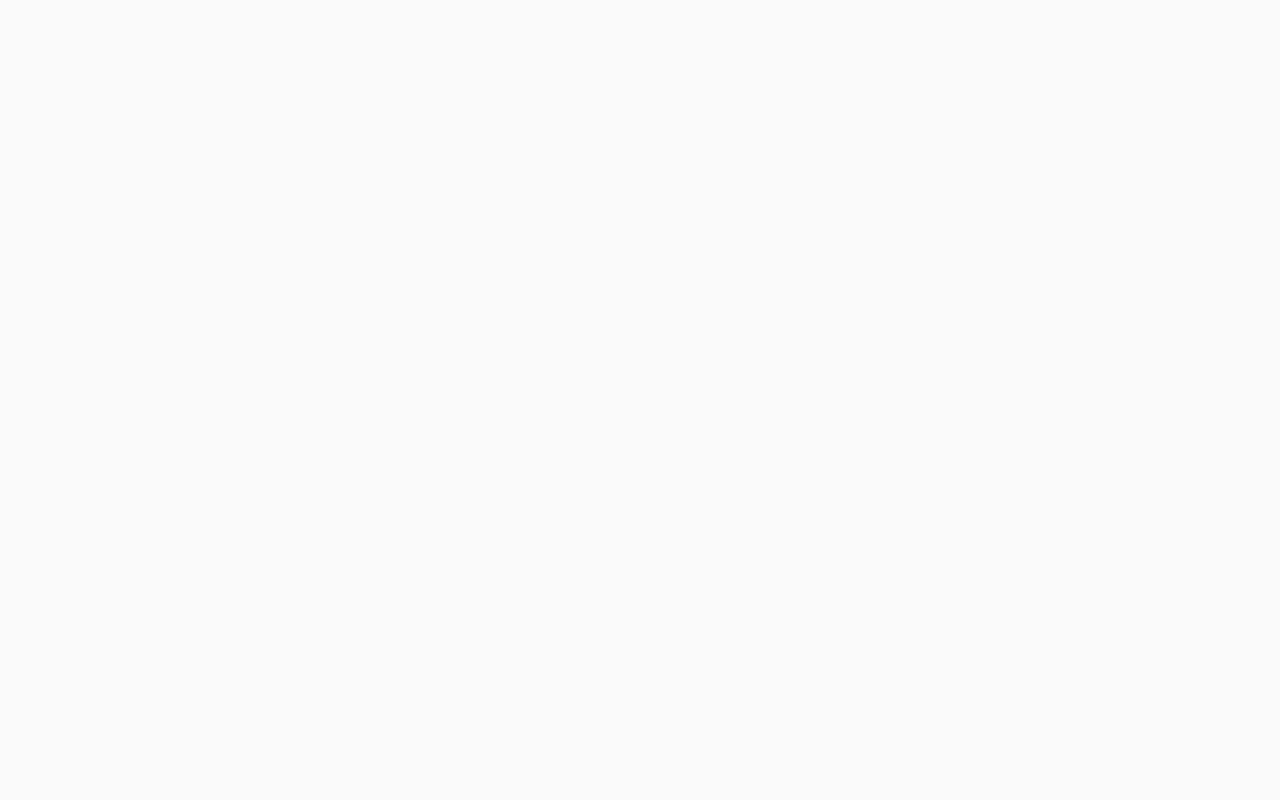
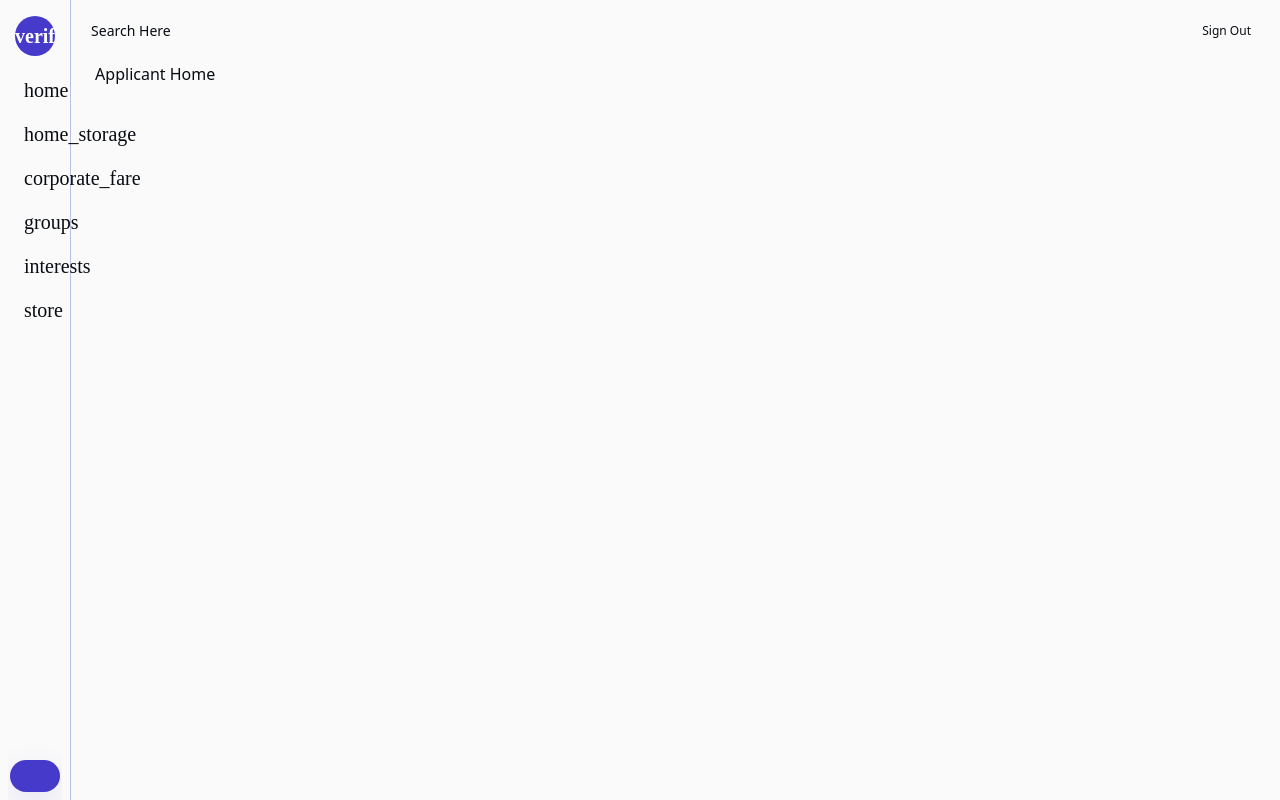
Before and after one commit to Fortunate-ak/Badge, a React app in the folder frontend/: page /applicant in a window 1280 px wide. Before the commit this address had no page. Built offline with nearby package versions, Linux system fonts and the light colour scheme; no server answers; the HTML template or start-up script is replaced by a standard one; a web font is replaced by a local one.

Commit message:
feat: Refactor App component and implement Dashboard layout with navigation

```diff
--- a/frontend/src/App.tsx
+++ b/frontend/src/App.tsx
@@ -1,47 +1,24 @@
 import './App.css'
-import { Route, Routes, useNavigate } from 'react-router'
+import DashboardLayout from './ui/layouts/dashboard'
+import { Route, Routes } from 'react-router'
+import ApplicantRoutes from './pages/applicant'
 import AuthRoutes from './pages/auth'
-import React from 'react'
-import { GetCurrentUser } from './utils/auth'
-import type { User } from './types'
+
 
 function App() {
 
   return (
-    <>
       <Routes>
-        {AuthRoutes()}
-        <Route path="/" element={<Home />} />
-      </Routes>
-    </>
+        {/*<Route path="/" element={<Myapp />} />*/}
+        <Route element={<DashboardLayout />}>
+        {ApplicantRoutes()}
+      </Route>
+
+      {AuthRoutes()}
+
+    </Routes>
   )
 }
 
 
-function Home() {
-  const [currentUser, setCurrentUser] = React.useState<any>(null);
-  const navigate = useNavigate()
-  React.useEffect(() => {
-    GetCurrentUser().then(user => {
-      setCurrentUser(user);
-      console.log(user)
-    });
-  }, []);
-  return <main className='w-full h-full flex flex-row justify-center items-center bg-secondary'>
-    <div className="p-6 bg-background rounded-md flex flex-col gap-0">
-      <span className="text-subtle-text text-xs">
-        {currentUser ? `Welcome` : "Not logged in"}
-      </span>
-      <h1 className='font-bold text-lg'>{(currentUser as User)?.first_name} {(currentUser as User)?.last_name}</h1>
-      <p className='text-sm text-subtle-text'>
-        {currentUser?.bio}
-      </p>
-      {
-        currentUser ? <button onClick={() => navigate("/auth/")} className="tw-button">Logout</button> : <button className="tw-button" onClick={() => navigate("/auth/")}>Login</button>
-      }
-    </div>
-
-  </main>
-}
-
-export default App
+export default App;
--- /dev/null
+++ b/frontend/src/pages/applicant/index.tsx
@@ -0,0 +1,7 @@
+import { Route } from "react-router";
+
+export default function ApplicantRoutes() {
+    return <Route path="applicant">
+        <Route index element={<div>Applicant Home</div>} />
+    </Route>
+}
--- a/frontend/src/ui/layouts/dashboard.tsx
+++ b/frontend/src/ui/layouts/dashboard.tsx
@@ -1,13 +1,72 @@
+import { useState } from 'react'
+import { Outlet, useLocation, Link, useNavigate } from "react-router";
+import { AuthProvider, useAuth } from '../../context/AuthContext';
+
+export default function Dashboard({ title = "Search Here", className = "" }: { title?: string, className?: string }) {
+    const [navShow, setNavShow] = useState(true);
+    const navigate = useNavigate()
 
 
-export default function DashboardLayout() {
-    return <main className="w-full h-full p-4 grid-cols-[1fr_5fr_5fr] grid-rows-[100%] max-h-screen overflow-y-scroll">
-        <Nav />
-    </main>
+    return <AuthProvider><div className='dashboard-container flex flex-row w-full h-screen p-0 *:p-2'>
+
+        <nav className={'h-full min-w-0 flex flex-col justify-between *:w-full *:flex *:flex-col *:gap-2 *:text-left transition-all border-r border-border ' + (navShow ? "md:w-1/18 fixed top-0 left-0 md:relative p-4 md:p-2 z-10" : "w-0! p-0! z-[-90]")}>
+            <div className='p-2'>
+                <div className='flex flex-row justify-center items-center mb-2 size-10 rounded-full bg-primary place-self-center'>
+                    <h1 className='font-semibold text-xl line-clamp-1 mso text-white'>verified</h1>
+                </div>
+                <NavItem title="Home" icon="home" path="/" />
+                <NavItem title="Assets" icon="home_storage" path='/assets' />
+                <NavItem title="Organisations" icon="corporate_fare" path='/organisations' />
+                <NavItem title="Agents" icon="groups" path='/agents' />
+                <NavItem title="Asset Classes" icon="interests" path='/asset-classes' />
+                <NavItem title="Departments" icon="store" path='/departments' />
+            </div>
+
+            <ProfileButton />
+
+        </nav>
+
+        <div className='bg-background rounded-md flex flex-col transition-all flex-1 max-w-full'>
+            <header className='flex flex-row justify-between items-center p-2 pb-0'>
+                <span className='px-1 text-sm'>{title}</span>
+
+                <div className="flex flex-row items-center gap-2">
+                    <button onClick={() => { navigate("/auth/") }} className="tw-button-ghost text-xs">
+                        Sign Out
+                        <span className="mso"></span>
+                    </button>
+                </div>
+            </header>
+
+            <main className={'p-4 overflow-y-auto max-h-full flex-1 max-w-full' + className}>
+                <Outlet />
+            </main>
+        </div>
+
+    </div>
+    </AuthProvider>
 }
 
-function Nav() {
-    return <nav className="">
 
-    </nav>
+function NavItem({ title, icon, path = "" }: { title: string, icon: string, path?: string }) {
+    const location = useLocation();
+
+    return <Link to={path} style={{
+            fontVariationSettings: `'FILL' ${path == location.pathname ? 1 : 0}`
+        }} className={"py-1 px-2 rounded-md mso text-xl text-center gap-1 items-center cursor-pointer transition-colors " + (path == location.pathname ? "bg-primary text-background hover:bg-foreground" : "text-foreground hover:bg-border/50")}>
+        {icon}
+    </Link>
 }
+
+
+
+function ProfileButton() {
+    const { user } = useAuth()
+    return <div className='overflow-x-clip w-full flex items-center justify-center'>
+        <button className='flex flex-row w-fit text-left gap-2'>
+            <div className='tw-button rounded-full size-8 text-lg flex items-center justify-center'>
+                {user?.first_name[0]}
+            </div>
+        </button>
+    </div>
+}
```
Also changed, not shown: frontend/src/pages/applicant/dashboard.tsx (added), frontend/src/pages/applicant/opportunities.tsx (added), frontend/src/pages/home.tsx (added).
